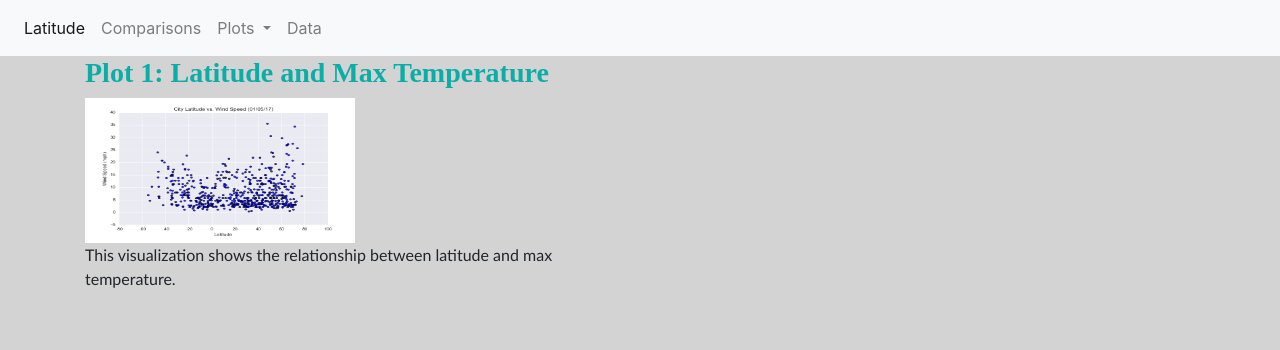
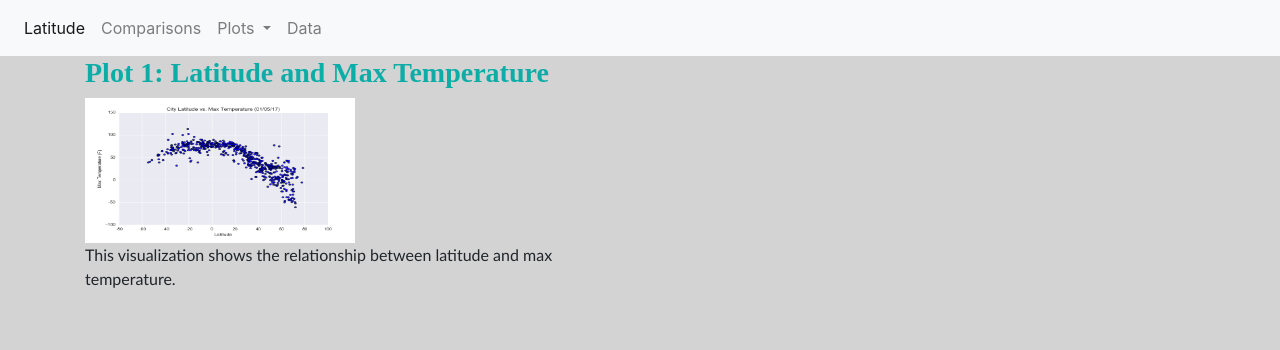
Before and after one commit to JunnKim93/HTML-CSS-Homework, a plain HTML site: page viz1.html in a window 1280 px wide. Drawn offline with nearby package versions, Linux system fonts and the light colour scheme.

Commit message:
Update viz1.html

```diff
--- a/viz1.html
+++ b/viz1.html
@@ -42,7 +42,7 @@
            <div class="col-md-6 pad top">
               <h3>Plot 1: Latitude and Max Temperature</h3>
               <div class="pull-left">
-                <img src="11-Web_Homework_Instructions_Resources_assets_images_Fig4 (1).png" alt="Latitude vs. Max Temperature" width="50%" height="50%">
+                <img src="11-Web_Homework_Instructions_Resources_assets_images_Fig1 (1).png" alt="Latitude vs. Max Temperature" width="50%" height="50%">
                 <p>This visualization shows the relationship between latitude and max temperature.
                   </p>
               </div>
```
